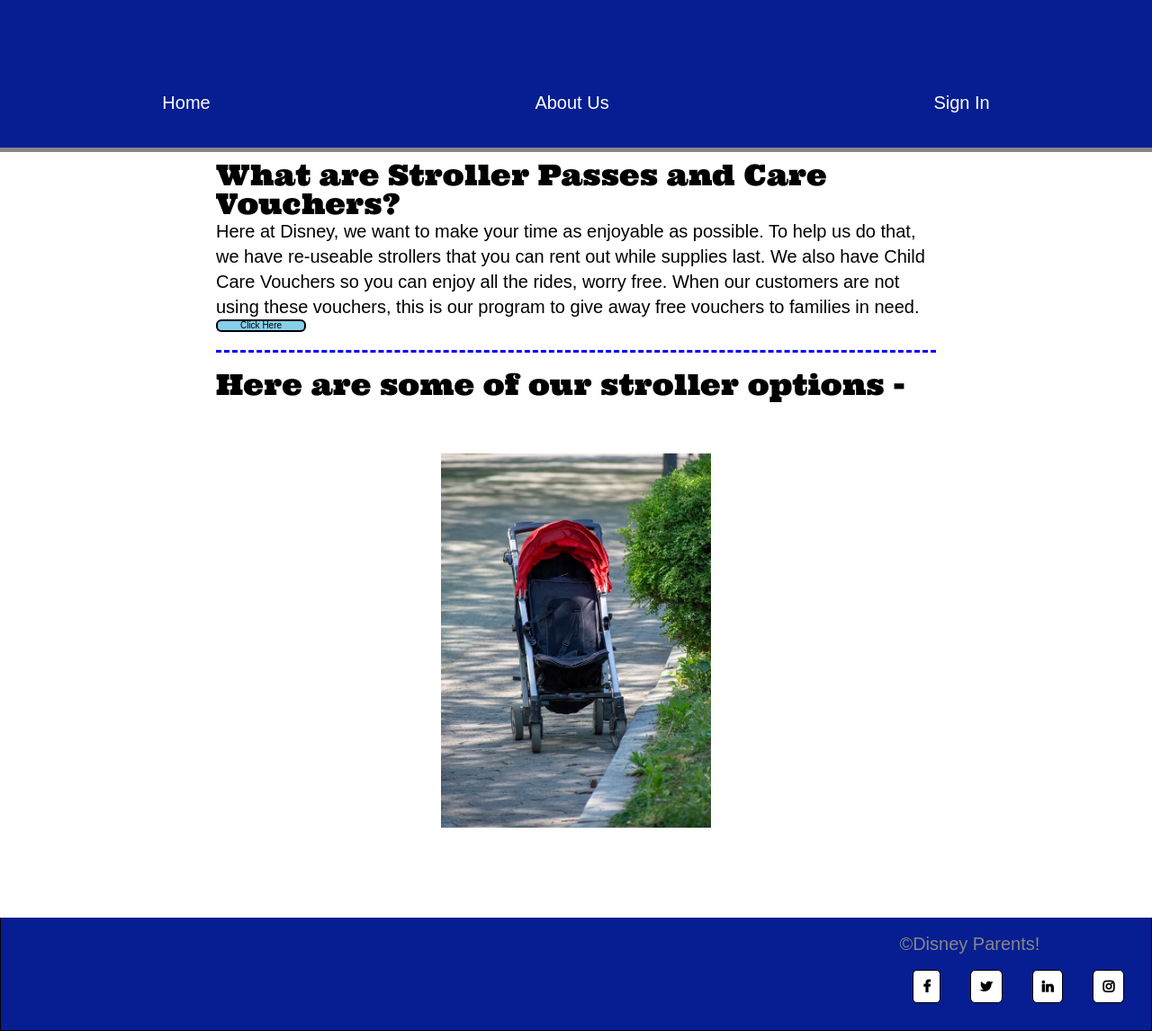
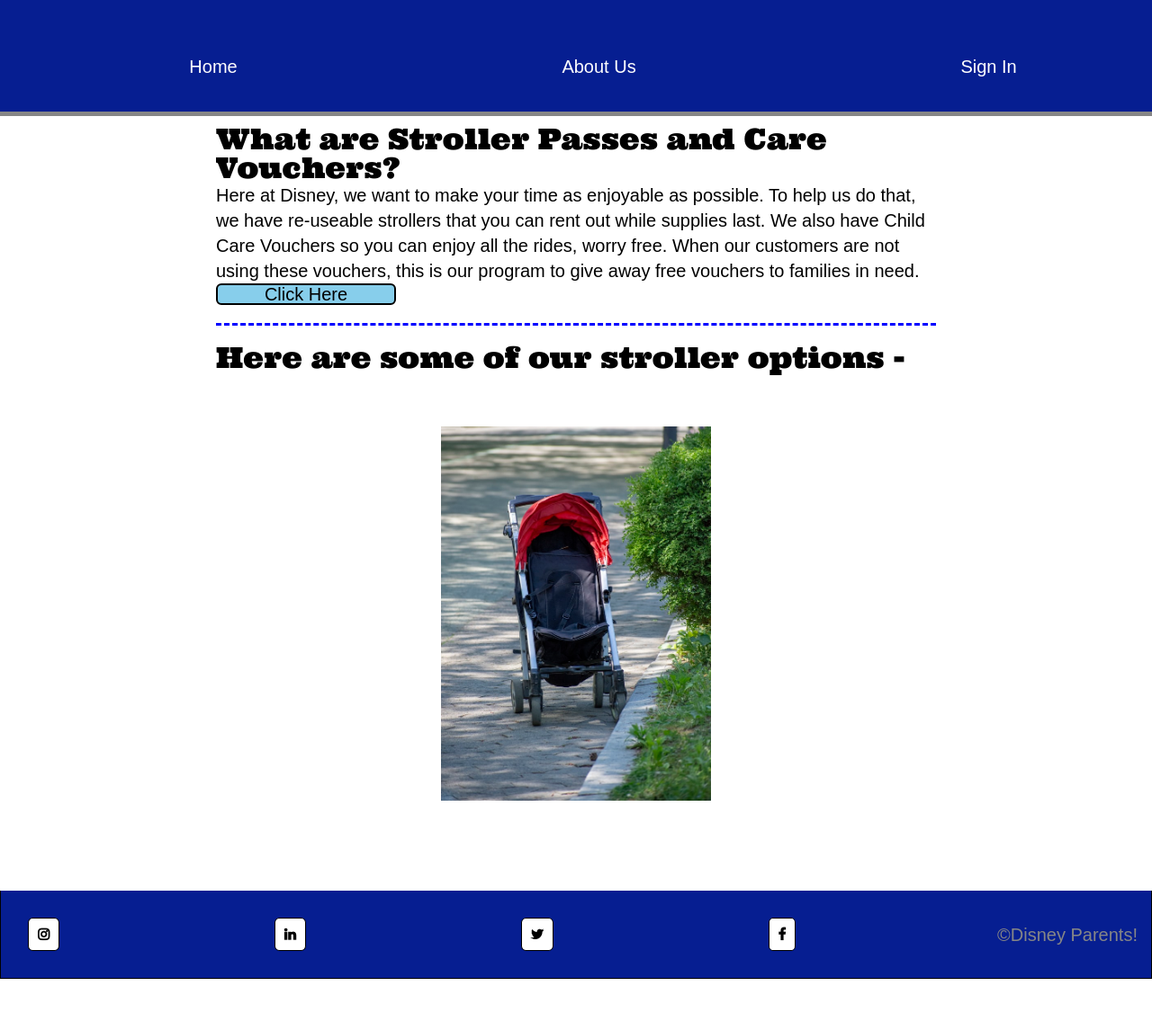
Before and after one commit to Build-Week-Disney-Parents/Marketing-Page, a plain HTML site: page index.html in a window 1280 px wide. Shown: the whole page at 90% size. After the commit the page ends 1088 px from the top, so only its background shows below. Drawn offline with Linux system fonts and the light colour scheme.

Commit message:
Fixed minor bugs

```diff
--- a/LESS/home-page.less
+++ b/LESS/home-page.less
@@ -13,7 +13,8 @@
             .reactButton{
             border: solid black 2px;
             border-radius: 6px;
-            width: 100px;
+            width: 200px;
+            font-size: 2rem;
             text-align: center;
             background-color: skyblue;
     }
--- a/LESS/navigation.less
+++ b/LESS/navigation.less
@@ -23,7 +23,7 @@ header{
                             align-content: center;
                             text-decoration: none;
                             color: @bg-color;
-                            margin-top: 40px;
+                            margin-left: 60px;
 
                             @media @imageChange{
                             justify-content: space-around;
--- a/index.html
+++ b/index.html
@@ -45,8 +45,7 @@
             </div>
         </section>
     <footer>
-            <section class="footer-container">
-              <div class="nav-container">
+        <div class="footer-container">
             <div>
             <p>&copy;Disney Parents!</p>
           </div>
@@ -64,8 +63,6 @@
       </section>
     </footer>
 
-            </div>
-
     <script src="javascript/app.js"></script>
         </body>
         </html>
```
Also changed, not shown: css/index.css. Lines whose indentation alone changed are shown as unchanged.
